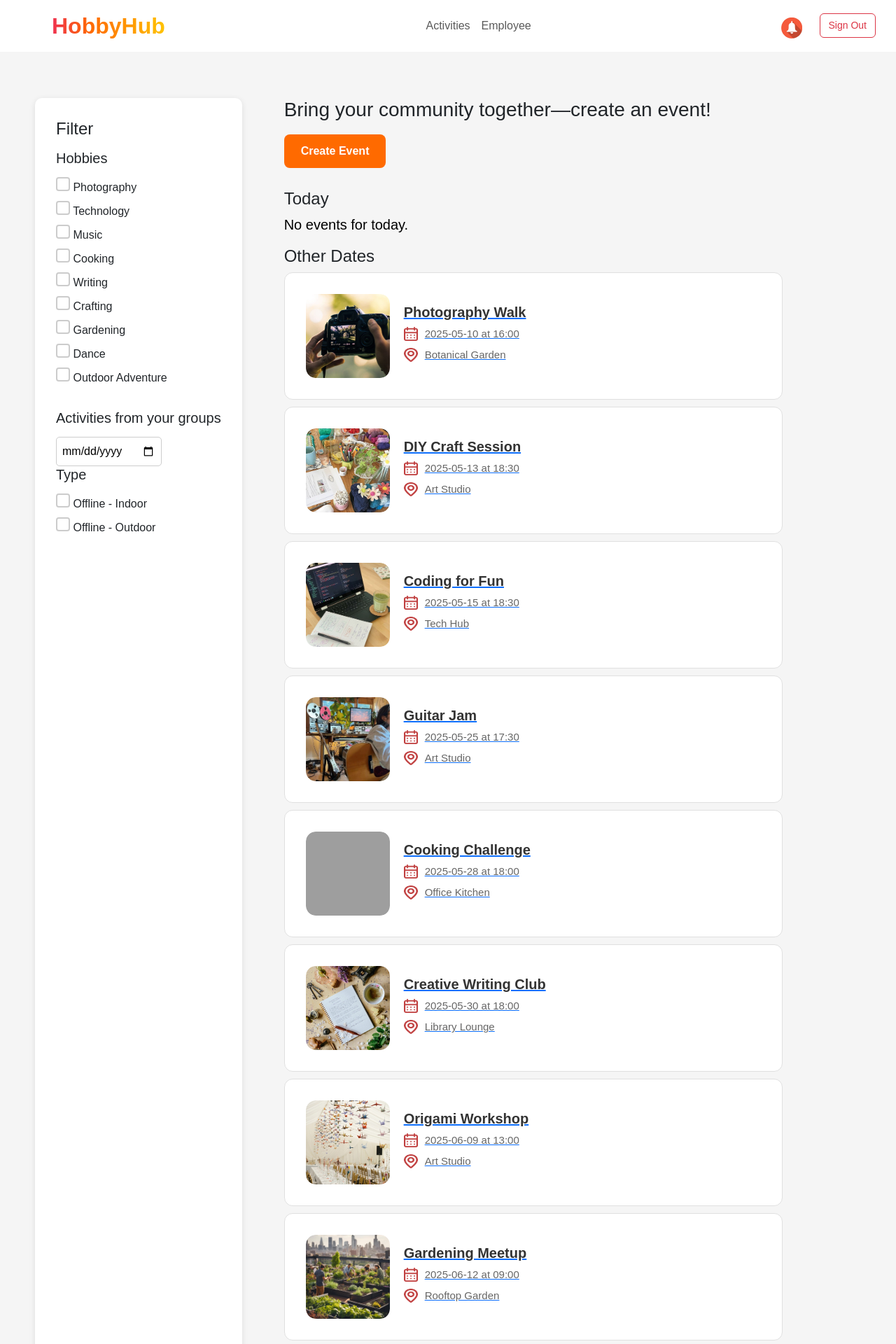
After one commit to dinarazhaki/HobbyHub_diploma, a Django app: page /activities/ in a window 1280 px wide. The commit adds this page. Shown: the top 1920 px of the page at 70% size. Run offline with Django 5.2, Linux system fonts and the light colour scheme; data comes from the database, SQL or seed files in the repository; parts of the project's set-up code (start-up, migrations or seed data) failed here and were passed over; some web fonts are replaced; grey boxes are pictures that could not be loaded.

Commit message:
Creation part is added

```diff
--- a/back_hobbyhub/events/static/css/activities.css
+++ b/back_hobbyhub/events/static/css/activities.css
@@ -1,36 +1,32 @@
 .container-act {
+    width: 100%;
     display: flex;
-    width: 100%;
-    max-width: 1200px;
-    margin: auto;
-    padding: 20px;
     margin-top: 100px;
+    padding-top: 40px;
 }
 
-
 .filter-panel {
-
-    width: 25%;
+    max-width: 36%;
+    margin-left: 50px;
+    padding: 30px;
     background: #fff;
-    padding: 20px;
-    border-radius: 8px;
-    box-shadow: 0 2px 5px rgba(0, 0, 0, 0.1);
+    border-radius: 10px;
+    box-shadow: 0 2px 8px rgba(0, 0, 0, 0.1);
 }
 
-.filter-panel h3, .filter-panel h4 {
-    margin-bottom: 10px;
+.filter-panel h4, .filter-panel h5 {
+    margin-bottom: 15px;
 }
 
 .filter-panel ul {
     list-style: none;
     padding: 0;
+    padding-bottom: 10px;
 }
 
 .filter-panel li {
-    margin-bottom: 5px;
+    margin-bottom: 7px;
 }
-
-
 
 /* Style checkboxes */
 input[type="checkbox"] {
@@ -50,36 +46,33 @@ input[type="checkbox"]:checked {
     border: none;
 }
 
+
+.event-list {
+    width: 58%;
+    margin-left: 30px;
+    padding-left: 30px;
+}
+
 .event-card {
     display: flex;
     align-items: center;
     background: #ffffff;
-    border-radius: 16px;
-    padding: 20px;
-    position: relative;
-    overflow: hidden;
+    border-radius: 12px;
+    padding: 30px;
+    border: 1px solid #e0e0e0;
     transition: all 0.3s ease-in-out;
-    border: 1px solid #e0e0e0;
+    margin-bottom: 10px;
 }
 
-/* Hover effect */
 .event-card:hover {
     border-color: #ff007f;
-    border-width: 2px;
-    border-style: solid;
-    border-radius: 20px;
     transform: translateY(-5px);
     box-shadow: 0 10px 20px rgba(0, 0, 0, 0.15);
 }
 
-/* Image container */
 .event-image {
-    width: 120px;
-    height: 120px;
     border-radius: 14px;
     overflow: hidden;
-    flex-shrink: 0;
-    position: relative;
 }
 
 .event-image img {
@@ -87,14 +80,8 @@ input[type="checkbox"]:checked {
     height: 100%;
     object-fit: cover;
     border-radius: 14px;
-    transition: transform 0.3s ease-in-out;
 }
 
-.event-card:hover .event-image img {
-    transform: scale(1.05);
-}
-
-/* Event details */
 .event-details {
     padding-left: 20px;
     flex: 1;
@@ -116,15 +103,223 @@ input[type="checkbox"]:checked {
     font-weight: 500;
 }
 
-/* Icons */
 .icon {
     width: 20px;
     height: 20px;
     margin-right: 10px;
     opacity: 0.8;
-    transition: opacity 0.3s ease-in-out;
 }
 
 .event-card:hover .icon {
     opacity: 1;
 }
+
+/*Symbats section*/
+ /* Button */
+ .create-event-btn {
+    background-color: #FF6A00; /* Vibrant orange */
+    color: #fff; /* White text */
+    padding: 12px 24px;
+    font-size: 16px;
+    font-weight: bold;
+    border: none;
+    border-radius: 8px;
+    cursor: pointer;
+    transition: background 0.3s ease-in-out, transform 0.2s;
+    margin-bottom: 30px;
+}
+
+.create-event-btn:hover {
+    background-color: #E65C00;
+    transform: scale(1.05);
+}
+
+.create-event-btn:active {
+    background-color: #CC5200;
+    transform: scale(0.98);
+}
+
+/* Modal Background */
+.modal {
+    display: none;
+    position: fixed;
+    top: 0;
+    left: 0;
+    width: 100%;
+    height: 100%;
+    background-color: rgba(0, 0, 0, 0.5);
+    display: flex;
+    align-items: center;
+    justify-content: center;
+}
+
+/* Modal Content */
+.modal-content {
+    background: white;
+    padding: 20px;
+    width: 700px;
+    max-height: 80vh;
+    overflow-y: auto;
+    border-radius: 8px;
+    box-shadow: 0 4px 8px rgba(0, 0, 0, 0.2);
+    animation: fadeIn 0.3s ease-in-out;
+    position: relative;
+}
+
+/* Close Button */
+.close-btn {
+    position: absolute;
+    right: 15px;
+    top: 10px;
+    font-size: 24px;
+    cursor: pointer;
+}
+
+/* Two-Column Form */
+#eventForm {
+    display: flex;
+    flex-wrap: wrap;
+    gap: 15px;
+}
+
+#eventForm label,
+#eventForm input,
+#eventForm select,
+#eventForm textarea {
+    width: 48%;
+}
+
+textarea {
+    width: 100%;
+}
+
+/* Input Fields */
+input, select, textarea {
+    padding: 8px;
+    border: 1px solid #ccc;
+    border-radius: 5px;
+}
+
+/* Submit Button */
+.submit-btn {
+    background-color: #FF6A00;
+    color: white;
+    border: none;
+    padding: 10px;
+    width: 100%;
+    font-size: 16px;
+    cursor: pointer;
+    border-radius: 5px;
+    transition: background 0.3s;
+}
+
+.submit-btn:hover {
+    background-color: #E65C00;
+}
+
+/* Fade In Animation */
+@keyframes fadeIn {
+    from { opacity: 0; transform: scale(0.9); }
+    to { opacity: 1; transform: scale(1); }
+}
+
+/* Confirmation Popup */
+.confirmation-box {
+    position: fixed;
+    top: 50%;
+    left: 50%;
+    transform: translate(-50%, -50%);
+    background: white;
+    padding: 20px;
+    width: 300px;
+    text-align: center;
+    border-radius: 8px;
+    box-shadow: 0px 4px 10px rgba(0, 0, 0, 0.2);
+    display: none;
+    opacity: 0;
+    transition: opacity 0.3s ease-in-out;
+}
+
+/* Fancy Checkmark */
+.checkmark {
+    width: 50px;
+    height: 50px;
+    border-radius: 50%;
+    border: 3px solid #28a745;
+    display: flex;
+    justify-content: center;
+    align-items: center;
+    margin: 10px auto;
+    position: relative;
+}
+
+.checkmark::after {
+    content: "";
+    position: absolute;
+    width: 20px;
+    height: 10px;
+    border: 3px solid #28a745;
+    border-top: none;
+    border-right: none;
+    transform: rotate(-45deg);
+    opacity: 0;
+    animation: drawCheck 0.4s ease-in-out forwards 0.3s;
+}
+
+/* Checkmark Animation */
+@keyframes drawCheck {
+    from { opacity: 0; transform: scale(0.5) rotate(-45deg); }
+    to { opacity: 1; transform: scale(1) rotate(-45deg); }
+}
+
+/* Fade-in effect */
+.show-confirmation {
+    display: block;
+    opacity: 1;
+    position: fixed;
+}
+
+/* Buttons */
+.confirmation-box button {
+    background: orange;
+    color: white;
+    border: none;
+    padding: 8px 15px;
+    cursor: pointer;
+    margin: 5px;
+    border-radius: 4px;
+}
+
+.confirmation-box button:hover {
+    background: darkorange;
+}
+
+
+
+#hobby-container {
+    display: flex;
+    flex-wrap: wrap;
+    gap: 10px;
+    margin-top: 5px;
+}
+
+.hobby-option {
+    background: #f2f2f2;
+    padding: 8px 16px;
+    border-radius: 20px;
+    cursor: pointer;
+    transition: all 0.3s;
+    user-select: none;
+    font-size: 14px;
+    border: 1px solid #ccc;
+}
+
+.hobby-option:hover {
+    background: #ddd;
+}
+
+.hobby-option.selected {
+    background-color: #FF6A00; /* Orange when selected */
+    color: white;
+    border: 1px solid #E65C00;
+}
--- a/back_hobbyhub/events/static/js/activities.js
+++ b/back_hobbyhub/events/static/js/activities.js
@@ -75,4 +75,94 @@ document.addEventListener("DOMContentLoaded", function () {
     hobbyFilters.forEach(input => input.addEventListener("change", filterEvents));
     typeFilters.forEach(input => input.addEventListener("change", filterEvents));
     dateFilter.addEventListener("input", filterEvents);
+
+
+
+//Another part for creation form
+    const hobbyOptions = document.querySelectorAll(".hobby-option");
+    const hiddenInput = document.getElementById("event-hobbies");
+
+    hobbyOptions.forEach(option => {
+        option.addEventListener("click", function () {
+            this.classList.toggle("selected"); // Toggle selection
+
+            // Collect selected hobbies
+            let selectedHobbies = Array.from(document.querySelectorAll(".hobby-option.selected"))
+                .map(el => el.dataset.value);
+
+            hiddenInput.value = selectedHobbies.join(","); // Update hidden input
+        });
+    });
 });
+
+
+
+//Symbat's part
+// Open Modal
+function openModal() {
+    document.getElementById("eventModal").style.display = "flex";
+}
+
+// Close Modal
+function closeModal() {
+    document.getElementById("eventModal").style.display = "none";
+}
+
+// Close Modal when Clicking Outside
+window.onclick = function(event) {
+    let modal = document.getElementById("eventModal");
+    if (event.target === modal) {
+        modal.style.display = "none";
+    }
+};
+
+// Handle Form Submission (For Now, Just Console Log Data)
+document.getElementById("eventForm").addEventListener("submit", function(event) {
+    event.preventDefault();
+
+    let eventData = {
+        image: document.getElementById("event-image").files[0]?.name || "No image",
+        name: document.getElementById("event-name").value,
+        description: document.getElementById("event-description").value,
+        hobbies: Array.from(document.getElementById("event-hobbies").selectedOptions).map(option => option.value),
+        location: document.getElementById("event-location").value,
+        date: document.getElementById("event-date").value,
+        time: document.getElementById("event-time").value,
+        diamonds: document.getElementById("event-diamonds").value,
+        quota: document.getElementById("event-quota").value
+    };
+
+    console.log("Event Data:", eventData);
+    alert("Event Created Successfully!");
+    closeModal();
+});
+
+function showConfirmation(eventName) {
+    let confirmationBox = document.getElementById("confirmationBox");
+    let message = document.getElementById("confirmationMessage");
+
+    message.innerHTML = `Your event <strong>${eventName}</strong> was created successfully!`;
+    confirmationBox.classList.add("show-confirmation");
+}
+
+/* Close confirmation popup */
+function closeConfirmation() {
+    document.getElementById("confirmationBox").classList.remove("show-confirmation");
+}
+
+
+
+
+
+
+/* Reset form */
+function createAnotherEvent() {
+    closeConfirmation();
+    document.getElementById("eventForm").reset();
+}
+function openModal() { document.getElementById("eventModal").style.display = "flex"; }
+        function closeModal() { document.getElementById("eventModal").style.display = "none"; }
+        function submitForm(event) { event.preventDefault(); closeModal(); document.getElementById("confirmationBox").classList.add("show-confirmation"); }
+        function closeConfirmation() { document.getElementById("confirmationBox").classList.remove("show-confirmation");
+
+        }
--- a/back_hobbyhub/events/templates/employees.html
+++ b/back_hobbyhub/events/templates/employees.html
@@ -19,8 +19,8 @@
         </button>
         <div class="collapse navbar-collapse justify-content-center" id="navbarNav">
             <ul class="navbar-nav">
-                <li class="nav-item header-text"><a class="nav-link" href="#">Activities</a></li>
-                <li class="nav-item header-text"><a class="nav-link" href="#">Employee</a></li>
+                <li class="nav-item header-text"><a class="nav-link" href="{% url 'activities' %}">Activities</a></li>
+                <li class="nav-item header-text"><a class="nav-link" href="{% url 'employees' %}">Employee</a></li>
             </ul>
         </div>
         <div class="d-flex">
--- /dev/null
+++ b/back_hobbyhub/events/templates/organizer_activities.html
@@ -0,0 +1,225 @@
+<!DOCTYPE html>
+<html lang="en">
+<head>
+    <meta charset="UTF-8">
+    <meta name="viewport" content="width=device-width, initial-scale=1.0">
+    <title>HobbyHub</title>
+    {% load static %}
+    <link rel="stylesheet" href="https://cdn.jsdelivr.net/npm/bootstrap@5.3.0/dist/css/bootstrap.min.css">
+    <link rel="stylesheet" href="{% static 'css/organizer-styles.css' %}">
+    <link rel="stylesheet" href="{% static 'css/activities.css' %}">
+    <link href="https://fonts.cdnfonts.com/css/gilroy-bold" rel="stylesheet">
+    <link rel="stylesheet" href="https://cdn.jsdelivr.net/npm/swiper/swiper-bundle.min.css">
+    <script src="https://cdn.jsdelivr.net/npm/swiper/swiper-bundle.min.js"></script>
+    <script id="events-data" type="application/json">
+        var eventsData = {{ events_data|safe }};
+    </script>
+
+    <script src="{% static 'js/activities.js' %}"></script>
+
+</head>
+<body>
+
+    <!-- Header -->
+    <section class="header">
+        <nav class="navbar navbar-expand-lg navbar-bold px-4 bg-white fixed-top">
+            <a class="navbar-brand fw-bold gradient-text logo" href="#">HobbyHub</a>
+            <button class="navbar-toggler" type="button" data-bs-toggle="collapse" data-bs-target="#navbarNav">
+                <span class="navbar-toggler-icon"></span>
+            </button>
+            <div class="collapse navbar-collapse justify-content-center" id="navbarNav">
+                <ul class="navbar-nav">
+                    <li class="nav-item header-text"><a class="nav-link" href="{% url 'activities' %}">Activities</a></li>
+                    <li class="nav-item header-text"><a class="nav-link" href="{% url 'employees' %}">Employee</a></li>
+
+                </ul>
+            </div>
+            <div class="d-flex">
+                <a class="notifications"><img src="{% static 'images/bell.jpg' %}" alt="Notification"></a>
+                <form action="{% url 'logout' %}" method="post">
+                    {% csrf_token %}
+                    <button type="submit" class="btn btn-outline-danger">Sign Out</button>
+                </form>
+            </div>
+        </nav>
+    </section>
+
+       <section class="container-act">
+        <aside class="filter-panel">
+            <h4>Filter</h4>
+            <h5>Hobbies</h5>
+            <ul id="hobby-filters">
+                <li><input type="checkbox" value="Photography"> Photography</li>
+                <li><input type="checkbox" value="Technology"> Technology</li>
+                <li><input type="checkbox" value="Music"> Music</li>
+                <li><input type="checkbox" value="Cooking"> Cooking</li>
+                <li><input type="checkbox" value="Writing"> Writing</li>
+                <li><input type="checkbox" value="Crafting"> Crafting</li>
+                <li><input type="checkbox" value="Gardening"> Gardening</li>
+                <li><input type="checkbox" value="Dance"> Dance</li>
+                <li><input type="checkbox" value="Outdoor Adventure"> Outdoor Adventure</li>
+            </ul>
+            <h5>Activities from your groups</h5>
+            <input type="date" id="date-filter">
+            <h5>Type</h5>
+            <ul>
+                <li><input type="checkbox" value="Indoor"> Offline - Indoor</li>
+                <li><input type="checkbox" value="Outdoor"> Offline - Outdoor</li>
+            </ul>
+        </aside>
+        <main class="event-list">
+            <div class="creation">
+                <h3 style="padding-bottom: 10px;">Bring your community together—create an event!</h3>
+                <button class="create-event-btn" onclick="openModal()">Create Event</button>
+
+                <!-- Popup Form Modal -->
+                <div id="eventModal" class="modal" style="display: none;">
+                    <div class="modal-content">
+                        <span class="close-btn" onclick="closeModal()">&times;</span>
+                        <h2>Create an Event</h2>
+                        <form id="eventForm" onsubmit="submitForm(event)">
+                            <label>Event Cover Image:</label>
+                            <input type="file" id="event-image" accept="image/*">
+
+                            <label>Activity Name:</label>
+                            <input type="text" id="event-name" required>
+
+                            <label>Description:</label>
+                            <textarea id="event-description" rows="3" required></textarea>
+
+                            <label>Hobbies Related:</label>
+                            <div id="hobby-container">
+                                <span class="hobby-option" data-value="Photography">Photography</span>
+                                <span class="hobby-option" data-value="Technology">Technology</span>
+                                <span class="hobby-option" data-value="Music">Music</span>
+                                <span class="hobby-option" data-value="Cooking">Cooking</span>
+                                <span class="hobby-option" data-value="Writing">Writing</span>
+                                <span class="hobby-option" data-value="Crafting">Crafting</span>
+                                <span class="hobby-option" data-value="Gardening">Gardening</span>
+                                <span class="hobby-option" data-value="Dance">Dance</span>
+                                <span class="hobby-option" data-value="Outdoor Adventure">Outdoor Adventure</span>
+                            </div>
+                            <input type="hidden" id="event-hobbies" name="event-hobbies">
+
+
+                            <label>Location:</label>
+                            <input type="text" id="event-location" required>
+
+                            <label>Date:</label>
+                            <input type="date" id="event-date" required>
+
+                            <label>Time:</label>
+                            <input type="time" id="event-time" required>
+
+                            <label>Diamonds Earned:</label>
+                            <select id="event-diamonds">
+                                <option value="10">10</option>
+                                <option value="20">20</option>
+                                <option value="30">30</option>
+                                <option value="40">40</option>
+                                <option value="50">50</option>
+                            </select>
+
+                            <label>Quota (Max Attendees):</label>
+                            <input type="number" id="event-quota" min="1" required>
+
+                            <button type="submit" class="submit-btn">Create Event</button>
+                        </form>
+                    </div>
+                </div>
+
+                <!-- Confirmation Message -->
+                <div id="confirmationBox" class="confirmation-box">
+                    <div class="checkmark"></div>
+                    <p>Event created successfully!</p>
+                    <button onclick="closeConfirmation()">OK</button>
+                </div>
+            </div>
+            <h4>Today</h4>
+            <div id="today-events">
+                {% if today_events %}
+                    {% for event in today_events %}
+                    <a href="{% url 'activity_details' event.id %}" class="event-link">
+                        <div class="event event-card" data-date="{{ event.date }}" data-type="{{ event.hobby_type }}">
+                            <div class="event-image">
+                                <img src="{{ event.image }}" alt="{{ event.title }}">
+                            </div>
+                            <div class="event-details">
+                                <h3>{{ event.title }}</h3>
+                                <p><img src="{% static 'images/your_act_calendar.png' %}" alt="Date" class="icon">{{ event.date }} at {{ event.time }}</p>
+                                <p><img src="{% static 'images/your_act_location.png' %}" alt="Location" class="icon">{{ event.location }}</p>
+                            </div>
+                        </div>
+                    </a>
+                    {% endfor %}
+                {% else %}
+                    <p>No events for today.</p>
+                {% endif %}
+            </div>
+            <h4>Other Dates</h4>
+            <div id="other-events">
+                {% if other_events %}
+                    {% for event in other_events %}
+                    <a href="{% url 'activity_details' event.id %}" class="event-link">
+                        <div class="event event-card" data-date="{{ event.date }}" data-type="{{ event.hobby_type }}">
+                            <div class="event-image">
+                                <img src="{{ event.image }}" alt="{{ event.title }}">
+                            </div>
+                            <div class="event-details">
+                                <h3>{{ event.title }}</h3>
+                                <p><img src="{% static 'images/your_act_calendar.png' %}" alt="Date" class="icon">{{ event.date }} at {{ event.time }}</p>
+                                <p><img src="{% static 'images/your_act_location.png' %}" alt="Location" class="icon">{{ event.location }}</p>
+                            </div>
+                        </div>
+                    </a>
+                    {% endfor %}
+                {% else %}
+                    <p>No events for other dates.</p>
+                {% endif %}
+            </div>
+        </main>
+</section>
+
+
+    <!-- Footer -->
+    <footer class="footer">
+        <div class="container">
+            <div class="row">
+                <div class="col-md-3">
+                    <h4 class="fw-bold gradient-text">HobbyHub</h4>
+                    <p>© 2025 All Rights Reserved</p>
+                </div>
+                <div class="col-md-3">
+                    <h5>Links</h5>
+                    <ul>
+                        <li><a href="#">Home</a></li>
+                        <li><a href="#">Activities</a></li>
+                        <li><a href="#">Challenges</a></li>
+                        <li><a href="#">Leaderboard</a></li>
+                        <li><a href="#">Profile Lookup</a></li>
+                    </ul>
+                </div>
+                <div class="col-md-3">
+                    <h5>Help</h5>
+                    <ul>
+                        <li><a href="#">FAQ</a></li>
+                        <li><a href="#">Contact Support</a></li>
+                        <li><a href="#">Privacy Policy</a></li>
+                        <li><a href="#">Terms of Service</a></li>
+                    </ul>
+                </div>
+                <div class="col-md-3">
+                    <h5>Your Account</h5>
+                    <ul>
+                        <li><a href="#">Log In</a></li>
+                        <li><a href="#">Sign Up</a></li>
+                    </ul>
+                </div>
+            </div>
+        </div>
+    </footer>
+
+
+
+</body>
+</html>
--- a/back_hobbyhub/events/templates/organizerprofile.html
+++ b/back_hobbyhub/events/templates/organizerprofile.html
@@ -23,7 +23,7 @@
             </button>
             <div class="collapse navbar-collapse justify-content-center" id="navbarNav">
                 <ul class="navbar-nav">
-                    <li class="nav-item header-text"><a class="nav-link" href="#">Activities</a></li>
+                    <li class="nav-item header-text"><a class="nav-link" href="{% url 'activities' %}">Activities</a></li>
                     <li class="nav-item header-text"><a class="nav-link" href="{% url 'employees' %}">Employee</a></li>
 
                 </ul>
--- a/back_hobbyhub/events/urls.py
+++ b/back_hobbyhub/events/urls.py
@@ -25,6 +25,7 @@ urlpatterns = [
     path('organizer_profile/settings/', organizer_settings, name='organizer_settings'),
     path("organizer/update-settings/", update_organizer_profile, name="update_organizer_profile"),
     path("organizer/remove_profile_photo/", remove_organizer_profile_photo, name="remove_organizer_profile_photo"),
+    path('activities/', organizer_activities, name='activities'),
 
     # Аутентификацияa
     path('sign_in/', sign_in, name='sign_in'),
--- a/back_hobbyhub/events/views.py
+++ b/back_hobbyhub/events/views.py
@@ -432,3 +432,35 @@ def sign_in(request):
         messages.error(request, "Invalid credentials. Please try again.")
 
     return render(request, "sign_in.html")
+
+
+#Activity list for organizers
+def organizer_activities(request):
+    today = timezone.now().date()  # Получаем текущую дату
+    events = Event.objects.all()
+
+    # Разделяем события на сегодняшние и остальные
+    today_events = []
+    other_events = []
+
+    for event in events:
+        event_data = {
+            'id': event.id,  # Убедитесь, что передаете id события
+            'title': event.title,
+            'description': event.description,
+            'location': event.location,
+            'date': event.date.strftime('%Y-%m-%d'),
+            'time': event.time.strftime('%H:%M'),
+            'hobby_type': event.hobby_type,
+            'image': event.image.url if event.image else None,  # Используйте .url для ImageField
+        }
+
+        if event.date == today:
+            today_events.append(event_data)
+        else:
+            other_events.append(event_data)
+
+    return render(request, 'organizer_activities.html', {
+        'today_events': today_events,
+        'other_events': other_events,
+    })
```
Also changed, not shown: back_hobbyhub/events/static/js/activity_details.js (+1 -9 lines).
